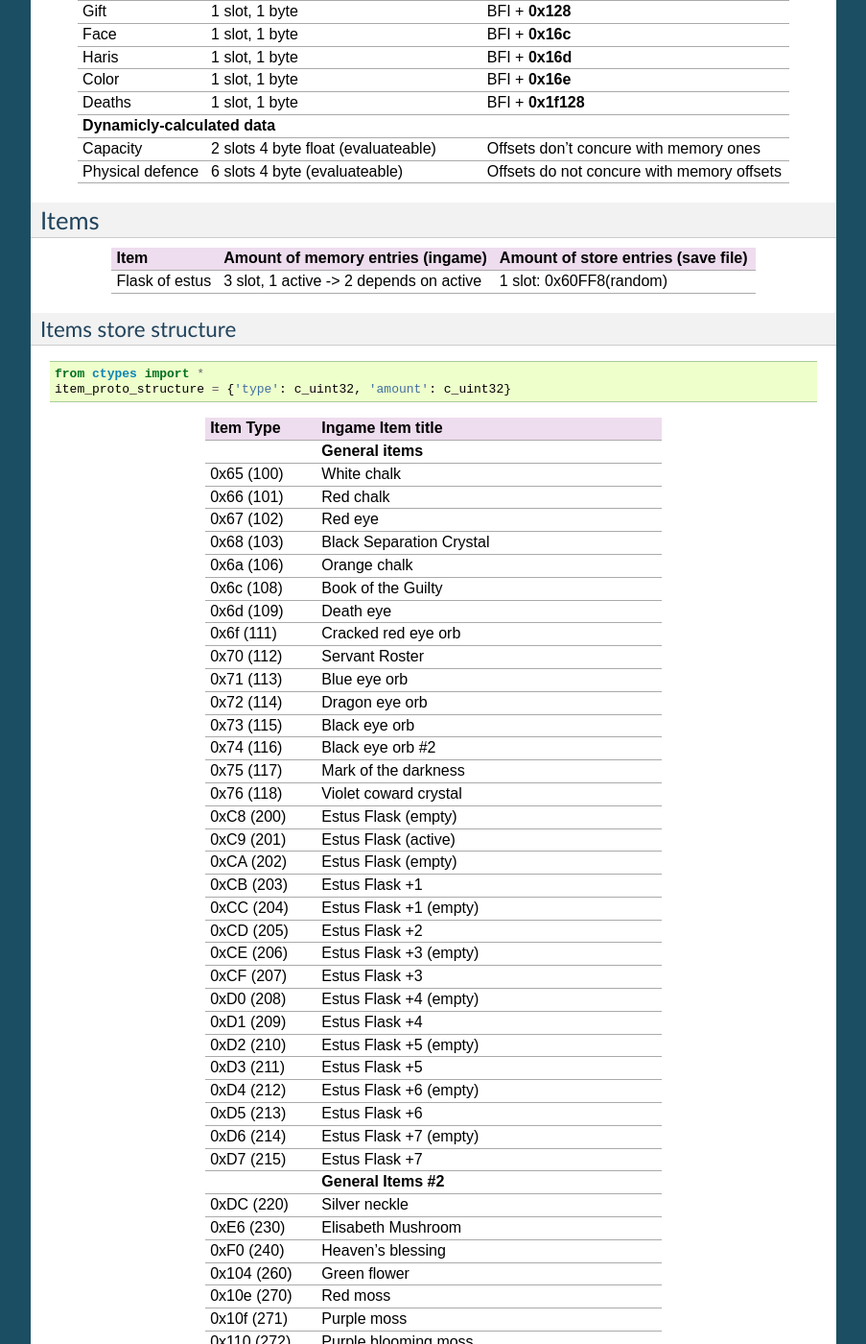
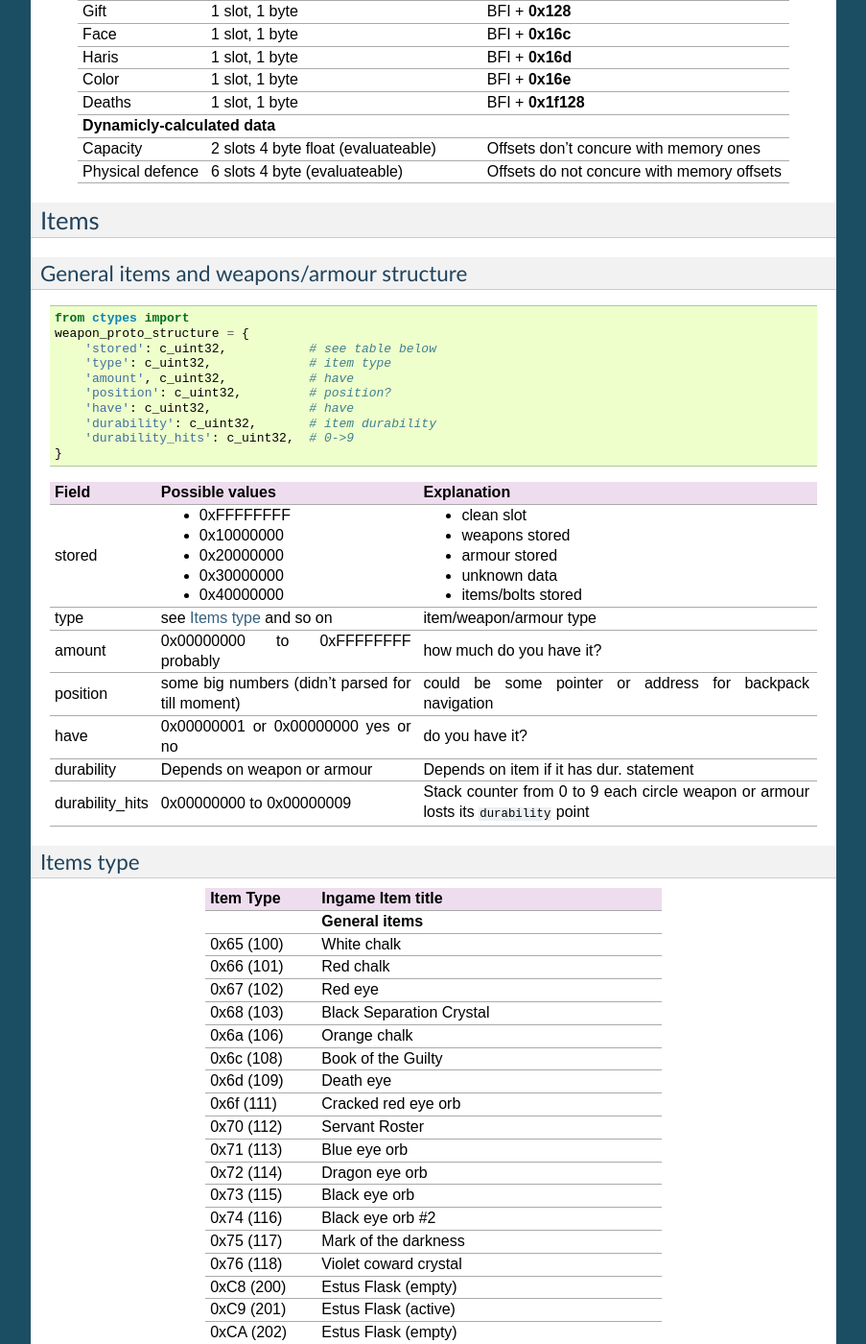
Before and after one commit to tarvitz/dsfp, a Sphinx documentation site: the page built from docs/datasheet.rst, in a window 1280 px wide and 1400 px high, scrolled down 3401 px. Shown: the whole window at 96% size, without its empty margins (198-1101 px from the left). Built offline with Sphinx 7.4.7, drawn with Linux system fonts in a browser that asks for light colours; formulas are drawn with MathJax 3; some of the changed text lies outside the part shown.

Commit message:
update datasheet

```diff
--- a/docs/datasheet.rst
+++ b/docs/datasheet.rst
@@ -308,40 +308,59 @@ Stats
 Items
 -----
 
-+-------------------+--------------------------+-------------------------+
-| Item              | Amount of memory entries | Amount of store entries |
-|                   | (ingame)                 | (save file)             |
-+===================+==========================+=========================+
-| Flask of estus    | 3 slot, 1 active -> 2    | 1 slot: 0x60FF8(random) |
-|                   | depends on active        |                         |
-+-------------------+--------------------------+-------------------------+
-
-
-Items store structure
-~~~~~~~~~~~~~~~~~~~~~
-.. code-block:: python
-
-    from ctypes import *
-    item_proto_structure = {'type': c_uint32, 'amount': c_uint32}
-
-
-.. include:: data/items.rst
-
-
-Weapons store structure
-~~~~~~~~~~~~~~~~~~~~~~~
+General items and weapons/armour structure
+~~~~~~~~~~~~~~~~~~~~~~~~~~~~~~~~~~~~~~~~~~
 
 .. code-block:: python
 
     from ctypes import
     weapon_proto_structure = {
-        'stored': c_uint32,           # '\xff'*4 or '\x00'
+        'stored': c_uint32,           # see table below
         'type': c_uint32,             # item type
-        'have', c_uint32,             # have
+        'amount', c_uint32,           # have
         'position': c_uint32,         # position?
-        'have2': c_uint32,            # have
+        'have': c_uint32,             # have
         'durability': c_uint32,       # item durability
         'durability_hits': c_uint32,  # 0->9
     }
 
++-------------------+--------------------------+-------------------------+
+| Field             | Possible values          | Explanation             |
++===================+==========================+=========================+
+| stored            | * 0xFFFFFFFF             | * clean slot            |
+|                   | * 0x10000000             | * weapons stored        |
+|                   | * 0x20000000             | * armour stored         |
+|                   | * 0x30000000             | * unknown data          |
+|                   | * 0x40000000             | * items/bolts stored    |
++-------------------+--------------------------+-------------------------+
+| type              | see :ref:`items-type`    |item/weapon/armour type  |
+|                   | and so on                |                         |
++-------------------+--------------------------+-------------------------+
+| amount            | 0x00000000 to 0xFFFFFFFF | how much do you have it?|
+|                   | probably                 |                         |
++-------------------+--------------------------+-------------------------+
+| position          | some big numbers         | could be some pointer or|
+|                   | (didn't parsed for till  | address for backpack    |
+|                   | moment)                  | navigation              |
++-------------------+--------------------------+-------------------------+
+| have              | 0x00000001 or 0x00000000 | do you have it?         |
+|                   | yes or no                |                         |
++-------------------+--------------------------+-------------------------+
+| durability        | Depends on weapon or     | Depends on item if it   |
+|                   | armour                   | has dur. statement      |
++-------------------+--------------------------+-------------------------+
+| durability_hits   | 0x00000000 to 0x00000009 | Stack counter from 0 to |
+|                   |                          | 9 each circle weapon    |
+|                   |                          | or armour losts its     |
+|                   |                          | ``durability`` point    |
++-------------------+--------------------------+-------------------------+
+
+.. _items-type:
+
+Items type
+~~~~~~~~~~
+.. include:: data/items.rst
+
+Weapons and armour type
+~~~~~~~~~~~~~~~~~~~~~~~
 .. include:: data/weapons.rst
```
Also changed, not shown: 1 other file.
